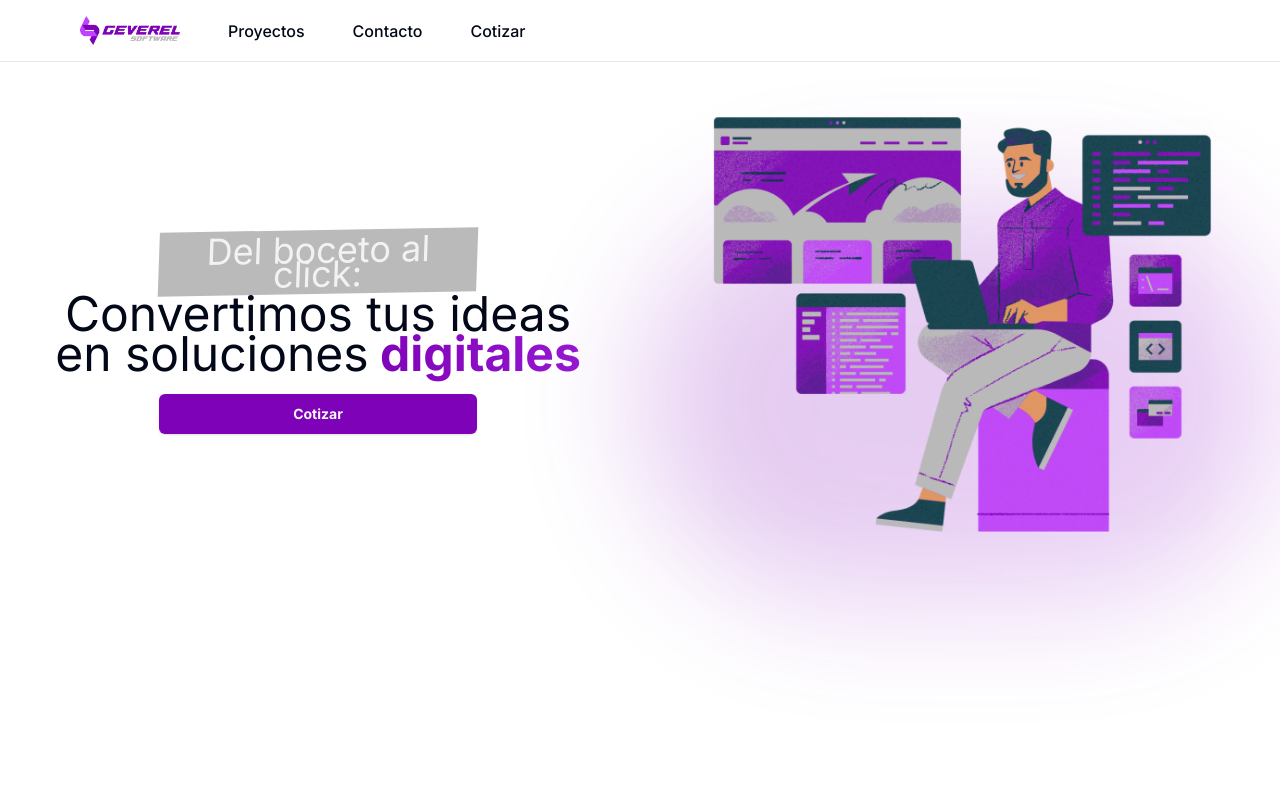
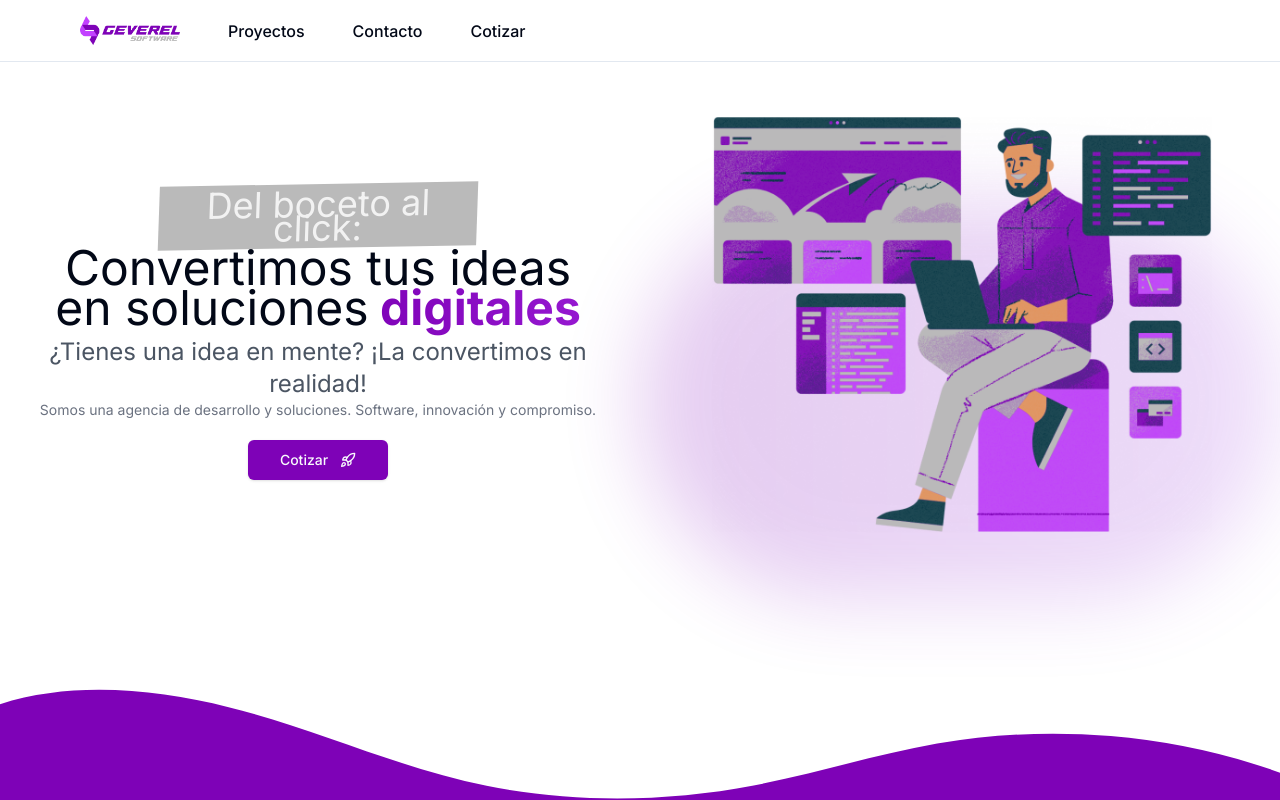
Before and after one commit to leyv4a/geverel-nextpage, a Next.js app: page / in a window 1280 px wide. Built offline with nearby package versions, Linux system fonts and the light colour scheme.

Commit message:
feat: complete hero section

```diff
--- a/src/app/not-found.tsx
+++ b/src/app/not-found.tsx
@@ -4,8 +4,8 @@ import Image from 'next/image'
 
 export default function NotFound() {
   return (
-    <section className='w-full min-h-full flex items-center justify-center '>
-     <Image src={NotFoundPage} alt='La pagina que buscas no se encontro...' />
+    <section className='w-full min-h-[90vh] flex items-center justify-center '>
+     <Image src={NotFoundPage} alt='La pagina que buscas no se encontró...' />
     </section>
   )
 }
--- a/src/app/page.tsx
+++ b/src/app/page.tsx
@@ -1,9 +1,11 @@
+import SvgDivider from "@/components/custom/svg-shape";
 import Hero from "../components/custom/hero";
 
 export default function Home() {
   return (
     <>
     <Hero/>
+    <SvgDivider/>
     </>
   );
 }
--- a/src/components/custom/hero.tsx
+++ b/src/components/custom/hero.tsx
@@ -2,10 +2,12 @@ import React from "react";
 import HeroImage from "../../../public/assets/hero-image.webp";
 import Image from "next/image";
 import { Button } from "../ui/button";
+import { Rocket } from 'lucide-react';
 import Link from "next/link";
 export default function Hero() {
   return (
-    <main className="w-full my-10 sm:my-5 md:my-0">
+    <>
+      <main className="w-full my-10 sm:my-5 md:my-0 ">
         <section className="flex flex-col lg:flex-row gap-2 min-h-full items-center">
           <article className="text-center w-full flex flex-col items-center">
             <h1 className="text-4xl -skew-y-3 rotate-2 font-b612 leading-6 bg-[#bababa] text-[#f2f2f2] py-2 md:w-1/2">
@@ -19,13 +21,18 @@ export default function Hero() {
                 digitales
               </span>
             </h2>
+            <h2 className="font-poppins text-2xl text-gray-600 mt-2 text-center">
+              ¿Tienes una idea en mente?<br className="md:hidden"/> ¡La convertimos en realidad!
+            </h2>
+            <p className="text-gray-500 text-sm text-center">
+              Somos una agencia de desarrollo y soluciones. Software, innovación y compromiso.
+            </p>
             <Button
               size={"lg"}
-            className="mt-5 w-1/2 font-bold bg-[#7e02b7] hover:bg-[#7e02b2]"
-
+              className="mt-5  bg-[#7e02b7] hover:bg-[#7e02b2]"
               asChild
             >
-            <Link href={"/cotizar"}>Cotizar</Link>
+              <Link href={"/cotizar"}>Cotizar<Rocket className="h-4 w-4 ms-3 "/></Link>
             </Button>
           </article>
           <aside className="w-full flex items-center justify-center">
@@ -37,9 +44,10 @@ export default function Hero() {
             />
           </aside>
         </section>
+      </main>
       <div className="absolute inset-0 flex items-end justify-end -z-10">
-        <div className="w-[50%] h-[50%] rounded-full bg-gradient-to-r from-[#7e02b7] to-[#c240ff] bg-300% animate-gradient blur-3xl opacity-20 transform -translate-y-1/2"></div>
+        <div className="w-[50%] h-[50%] rounded-full bg-gradient-to-r from-[#7e02b7] via-purple-400 to-purple-700 bg-300% blur-2xl opacity-20 animate-gradient transform -translate-y-1/2"></div>
       </div>
-    </main>
+    </>
   );
 }
--- a/src/components/custom/navbar.tsx
+++ b/src/components/custom/navbar.tsx
@@ -16,9 +16,10 @@ export default function Navbar() {
   const [isNavOpen, setNavOpen] = useState(false);
 
   return (
-    <nav className="flex w-full border-b items-center justify-between px-[20px] py-[16px] lg:container lg:mx-auto lg:px-20" >
+    <nav className="flex w-full border-b items-center justify-between px-[20px] py-[16px] lg:container lg:mx-auto lg:px-20 " >
       <div className="flex items-center gap-12">
-        <Image
+       <Link href={'/'}>
+       <Image
           className="md:hidden"
           width={40}
           src={LogoMobile}
@@ -30,6 +31,7 @@ export default function Navbar() {
           src={Logo}
           alt="Geverel Software"
         />
+       </Link>
          <div className="hidden lg:flex gap-12">
         {navLinks.map((link, index) => (
             <Link href={link.route} className="font-medium" key={index}>{link.name}</Link>
--- /dev/null
+++ b/src/components/custom/svg-shape.tsx
@@ -0,0 +1,20 @@
+export default function SvgDivider() {
+
+
+    return (
+        <div className="absolute bottom-0 left-0 w-full overflow-hidden leading-none transform rotate-180 sm:bottom-0">
+        <svg
+            data-name="Layer 1"
+            xmlns="http://www.w3.org/2000/svg"
+            viewBox="0 0 1200 120"
+            preserveAspectRatio="none"
+            className="relative block w-[calc(100%+1.3px)] h-[170px] sm:w-full sm:h-[120px]"
+        >
+            <path
+                d="M321.39,56.44c58-10.79,114.16-30.13,172-41.86,82.39-16.72,168.19-17.73,250.45-.39C823.78,31,906.67,72,985.66,92.83c70.05,18.48,146.53,26.09,214.34,3V0H0V27.35A600.21,600.21,0,0,0,321.39,56.44Z"
+                className="fill-[#7e02b7]"
+            />
+        </svg>
+    </div>
+    );
+}
```
Lines whose indentation alone changed are shown as unchanged.
